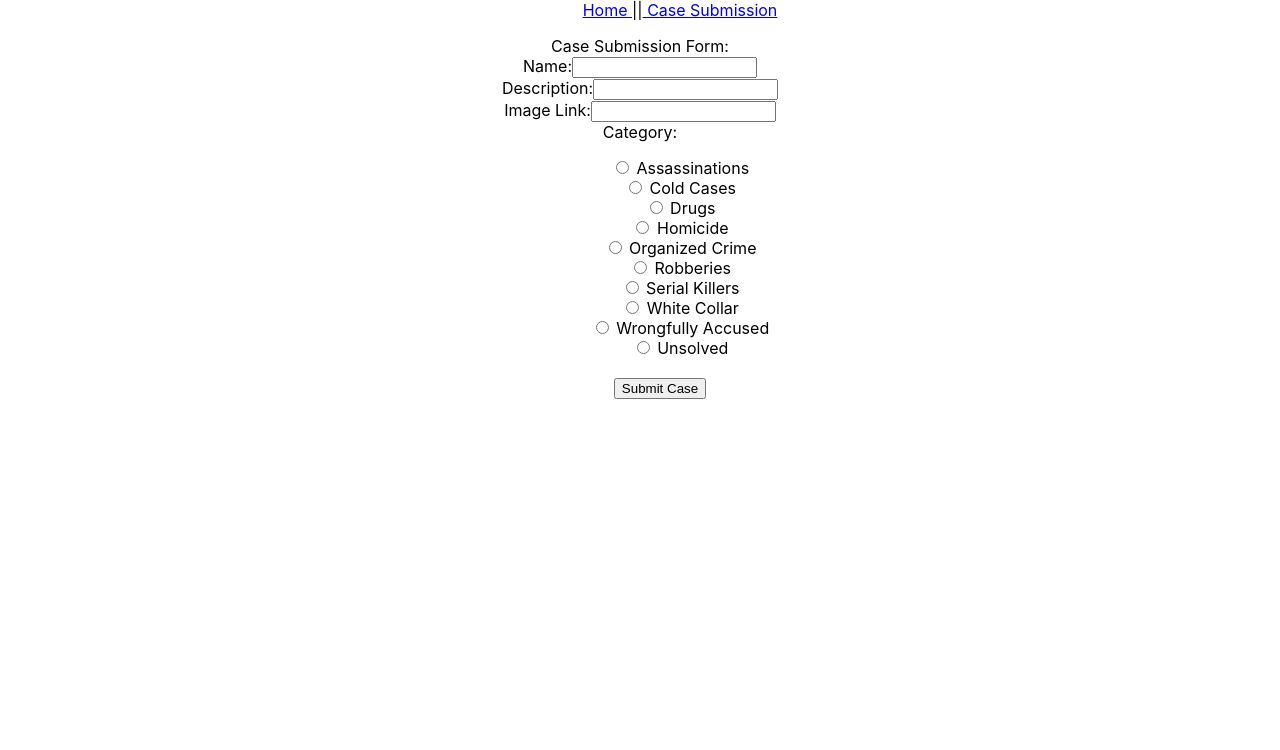
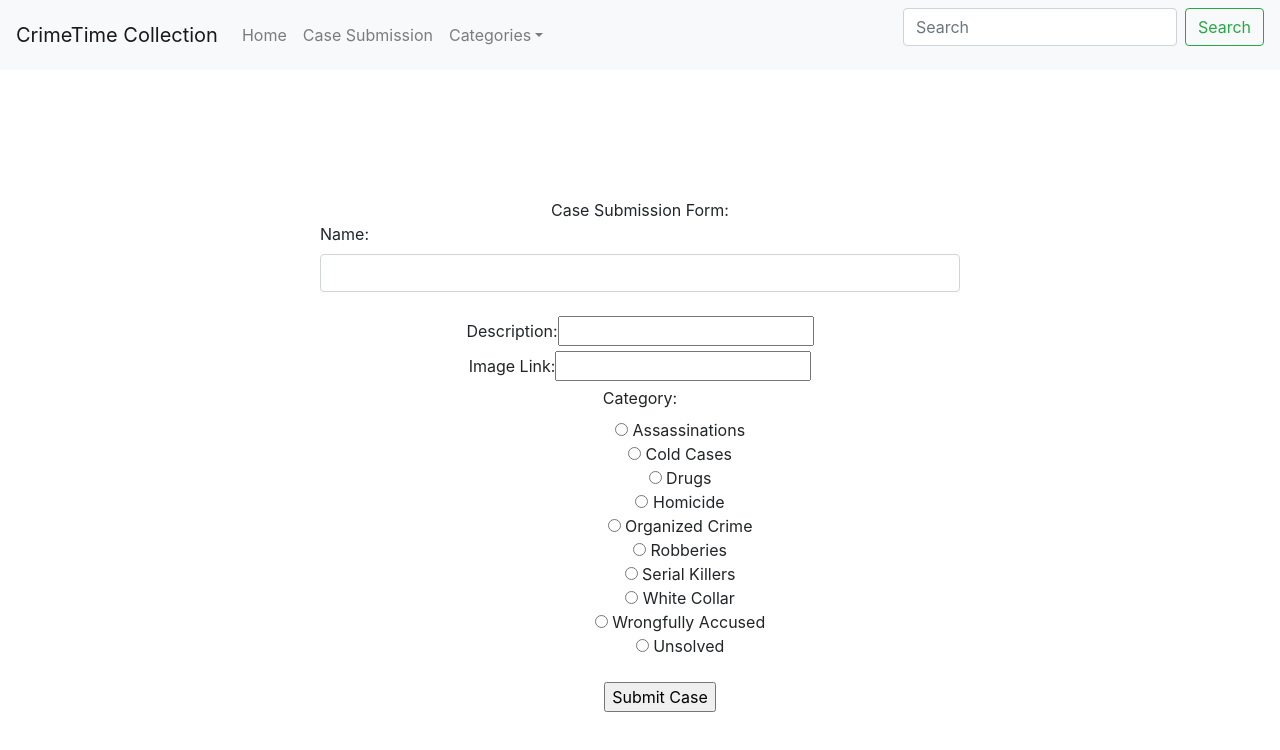
Before and after one commit to desilerma25/crimetime-collection-frontend, a React (Create React App) app: page /cases/new in a window 1280 px wide. Shown: the top 750 px of the page. Built offline with nearby package versions, Linux system fonts and the light colour scheme.

Commit message:
Installs react bootstrap. Implements nav bar and dropdown.

```diff
--- a/package.json
+++ b/package.json
@@ -6,7 +6,9 @@
     "@testing-library/jest-dom": "^5.11.4",
     "@testing-library/react": "^11.1.0",
     "@testing-library/user-event": "^12.1.10",
+    "bootstrap": "^4.6.0",
     "react": "^17.0.1",
+    "react-bootstrap": "^1.5.2",
     "react-dom": "^17.0.1",
     "react-redux": "^7.2.2",
     "react-router-dom": "^5.2.0",
--- a/src/App.css
+++ b/src/App.css
@@ -36,3 +36,9 @@
     transform: rotate(360deg);
   }
 }
+
+.caseForm {
+  margin: auto;
+  width: 50%;
+  padding-top: 10%;
+}
--- a/src/components/Cases.js
+++ b/src/components/Cases.js
@@ -22,6 +22,7 @@ const Cases = ({ cases, category }) => {
 }
 
 
+
 const mapStateToProps = state => {
     return { cases: state.cases}
 }
--- /dev/null
+++ b/src/components/CatDropdown.js
@@ -0,0 +1,15 @@
+import {NavDropdown} from 'react-bootstrap'
+
+const CatDropdown = (props) => {
+    return (
+    <>
+    {props.categories.map(category => {
+        return <NavDropdown.Item href={`/categories/${category.id}/cases`}>{category.name}</NavDropdown.Item>
+    }
+        )}
+
+    </>
+    )
+}
+
+export default CatDropdown;
--- a/src/components/Categories.js
+++ b/src/components/Categories.js
@@ -21,6 +21,7 @@ const Categories = ({ categories }) => {
 
 
 
+
 const mapStateToProps = state => {
     // returns obj with property
     return { categories: state.categories }
--- a/src/components/NavBar.js
+++ b/src/components/NavBar.js
@@ -1,20 +1,43 @@
 import React from 'react'
-import { Link } from 'react-router-dom'
-
-// import CasesContainer from './containers/CasesContainer'
+import { Navbar } from 'react-bootstrap'
+import { Nav } from 'react-bootstrap'
+import { NavDropdown } from 'react-bootstrap'
+import { Form } from 'react-bootstrap'
+import { Button } from 'react-bootstrap'
+import { FormControl} from 'react-bootstrap'
+import 'bootstrap/dist/css/bootstrap.min.css'
+import CatDropdown from '../components/CatDropdown'
+import { connect } from 'react-redux'
 
 
-export default class NavBar extends React.Component {
-  render() {
-    return (
-        <div className='navbar'>
-          <ul>
-            <ol>
-              <Link to='/'> Home </Link> ||
-              <Link to='/cases/new'> Case Submission </Link>
-            </ol>
-          </ul>
-        </div>
-    );
-  }
+class NavBar extends React.Component {
+render() {
+  return (
+    <Navbar bg="light" expand="lg">
+    <Navbar.Brand href="/">CrimeTime Collection</Navbar.Brand>
+    <Navbar.Toggle aria-controls="basic-navbar-nav" />
+    <Navbar.Collapse id="basic-navbar-nav">
+        <Nav className="mr-auto">
+        <Nav.Link href="/">Home</Nav.Link>
+        <Nav.Link href="/cases/new">Case Submission</Nav.Link>
+        <NavDropdown title="Categories" id="basic-nav-dropdown">
+            <NavDropdown.Item href="/categories"> All Categories</NavDropdown.Item>
+            <NavDropdown.Divider />
+            <CatDropdown categories={this.props.categories}/>
+        </NavDropdown>
+        </Nav>
+        <Form inline>
+        <FormControl type="text" placeholder="Search" className="mr-sm-2" />
+        <Button variant="outline-success">Search</Button>
+        </Form>
+    </Navbar.Collapse>
+    </Navbar>)
 }
+
+}
+
+const mapStateToProps = state => {
+  return {categories: state.categories}
+}
+
+export default connect(mapStateToProps)(NavBar);
--- a/src/containers/CaseSubmissionContainer.js
+++ b/src/containers/CaseSubmissionContainer.js
@@ -20,19 +20,26 @@ class CaseSubmissionContainer extends React.Component {
     handleSubmit = e => {
         //will call action that will dispatch new obj to reducer to update store state
         // action will make post fetch to persist to db
+        // clears form upon submit
         e.preventDefault();
         this.props.addCase(this.state)
+        this.setState({
+            name: '',
+            description: '',
+            image_url: '',
+            category_id: ''
+        })
     }
 
     render() {
         console.log(this.state)
         return (
-            <div className='case_form'>
+            <div className='caseForm'>
                 Case Submission Form:
 
                 <form onSubmit={this.handleSubmit}>
-                    <label>Name:</label>
-                    <input type="text" value={this.state.name} onChange={this.handleChange} name="name" />
+                    <label className='form-inline' >Name:</label>
+                    <input className='form-inline form-control' type="text" value={this.state.name} onChange={this.handleChange} name="name" />
                     <br/>
 
                     <label>Description:</label>
--- a/src/containers/CategoriesContainer.js
+++ b/src/containers/CategoriesContainer.js
@@ -16,6 +16,7 @@ class CategoriesContainer extends React.Component {
         return (
             <div className='cat_cont'>
                 You are in the categories container!
+
                 <Switch>
                     <Route path='/categories/:id/cases' component={(routeInfo) => {
                         const id = parseInt(routeInfo.match.params.id)
@@ -25,6 +26,7 @@ class CategoriesContainer extends React.Component {
                         <div>Loading...</div>
                     } } />
                     <Route exact path='/' component={ Categories } />
+                    <Route exact path='/categories' component={ Categories } />
                 </Switch>
 
             </div>
```
Also changed, not shown: 2 other files (tests, documents, lock files or other folders).
